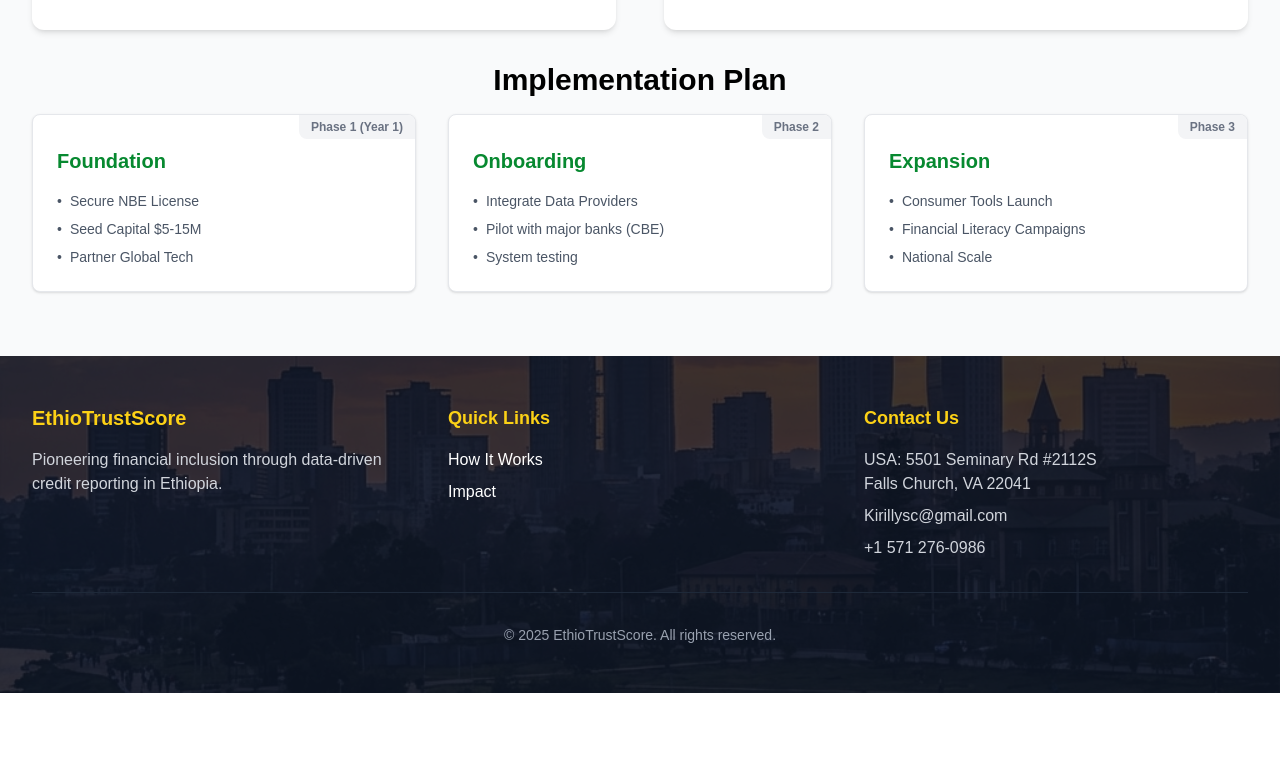
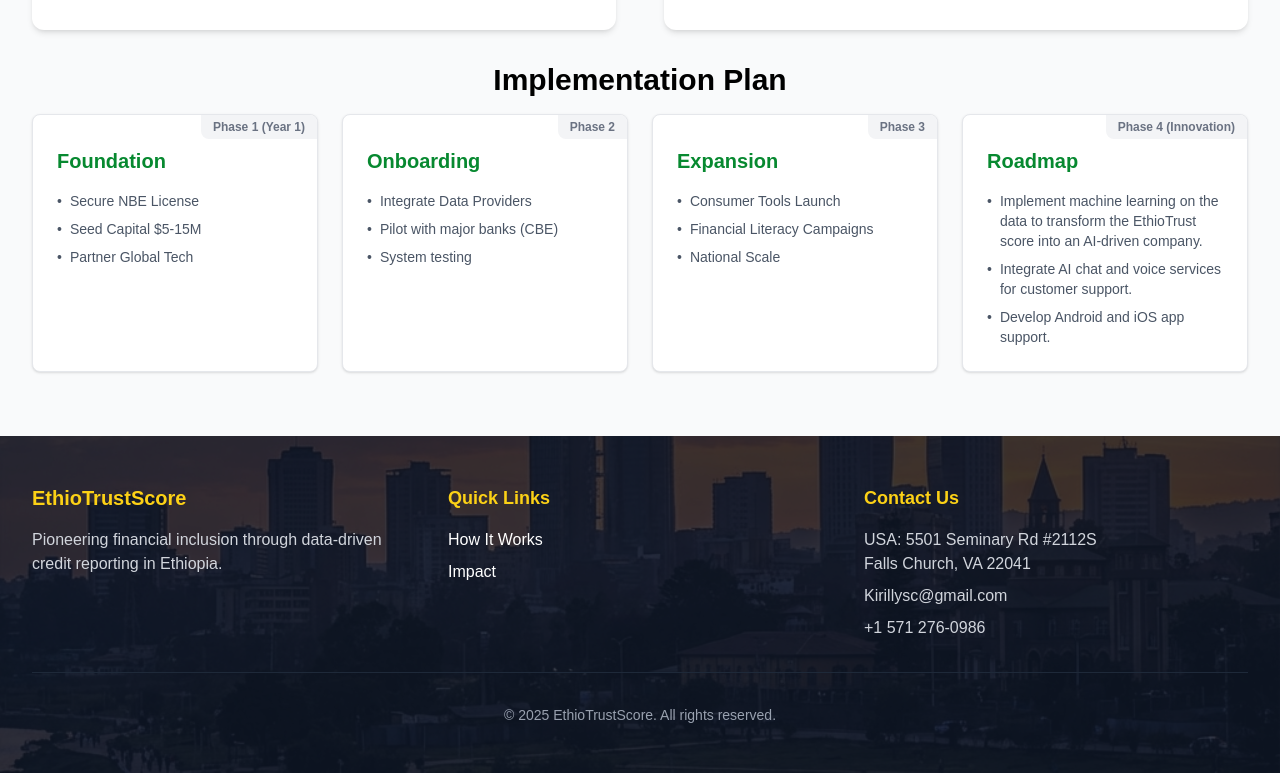
Before and after one commit to noor123-tech/EthioTrustScore, a React (Vite) app: page /investors in a window 1280 px wide. Shown: the part 1491-2264 px from the top of the page. Before the commit the page ends 2184 px from the top, so only its background shows below. Built offline with nearby package versions, Linux system fonts and the light colour scheme.

Commit message:
added new things

```diff
--- a/src/pages/Investors.jsx
+++ b/src/pages/Investors.jsx
@@ -79,7 +79,7 @@
                 {/* Roadmap */}
                 <div className="mb-8">
                     <h2 className="text-3xl font-bold text-center mb-4">Implementation Plan</h2>
-                    <div className="grid grid-cols-1 md:grid-cols-3 gap-8">
+                    <div className="grid grid-cols-1 md:grid-cols-2 lg:grid-cols-4 gap-6">
                         <RoadmapCard
                             phase="Phase 1 (Year 1)"
                             title="Foundation"
@@ -94,6 +94,11 @@
                             phase="Phase 3"
                             title="Expansion"
                             items={["Consumer Tools Launch", "Financial Literacy Campaigns", "National Scale"]}
+                        />
+                        <RoadmapCard
+                            phase="Phase 4 (Innovation)"
+                            title="Roadmap"
+                            items={["Implement machine learning on the data to transform the EthioTrust score into an AI-driven company.", "Integrate AI chat and voice services for customer support.", "Develop Android and iOS app support."]}
                         />
                     </div>
                 </div>
```
